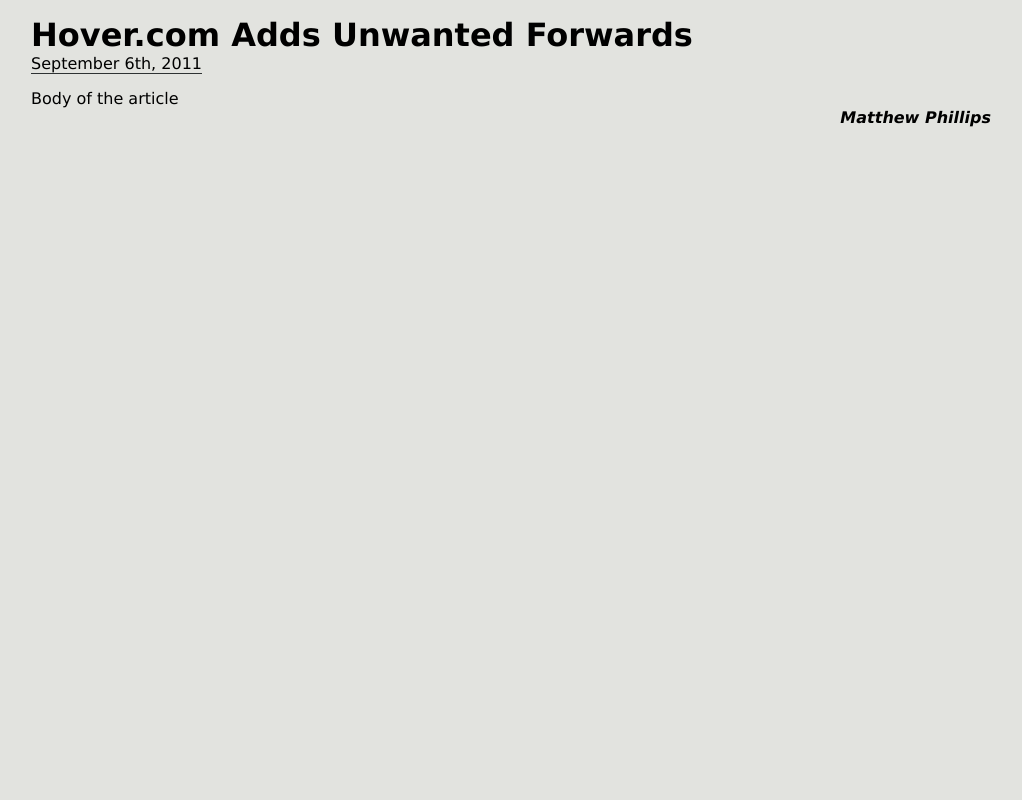
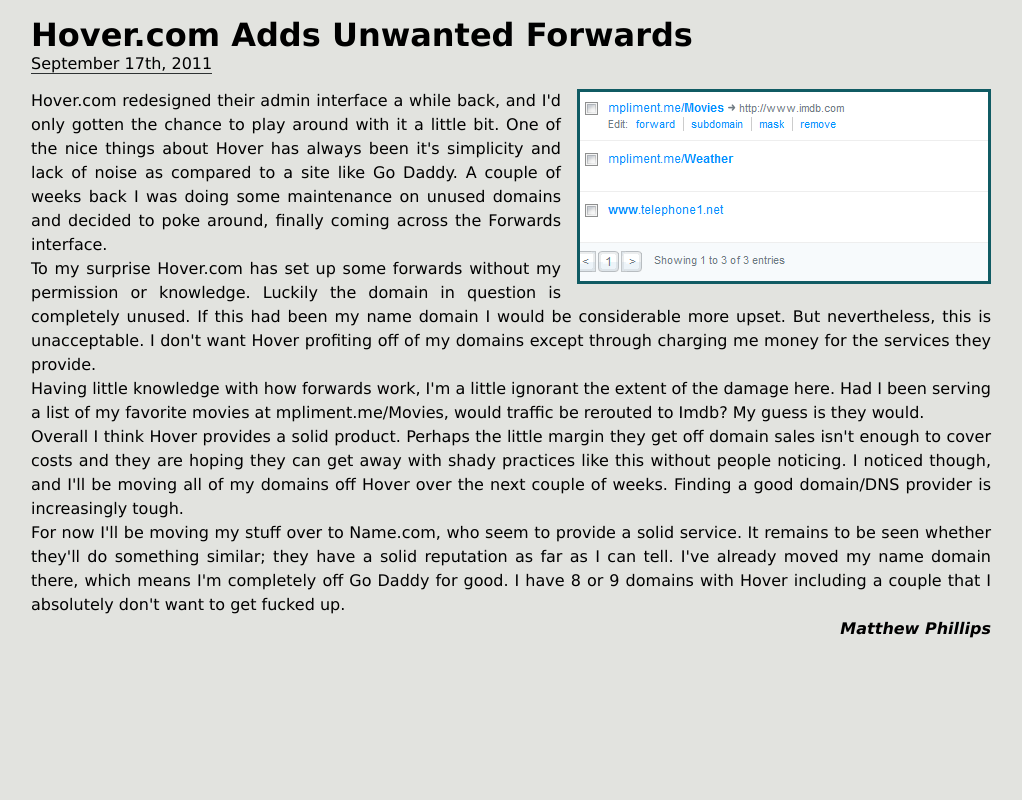
Before and after one commit to matthewpblog/matthewpblog.github.com, a web app: file posts/no-thanks-hover.html in a window 1280 px wide. Shown: the whole page, without its empty margins (129-1151 px from the left). Run offline with its HTML, style and script files only (its server is not run), Linux system fonts and the light colour scheme.

Commit message:
First post

```diff
--- a/css/post.css
+++ b/css/post.css
@@ -1,6 +1,7 @@
 body {
 	background: #E2E3DF;
 	font-family: Geneva,arial,serif;
+	padding-bottom: 2em;
 }
 
 body > header {
@@ -17,6 +18,10 @@
 article {
 	margin: 1em 10em 0 10em;
 	text-align: justify;
+}
+
+article p {
+	line-height: 1.5em;
 }
 
 article > header {
--- a/posts/no-thanks-hover.html
+++ b/posts/no-thanks-hover.html
@@ -1,20 +1,28 @@
 <html>
 <head>
-	<title>Notes</title>
+	<title>Hover.com Adds Unwanted Forwards</title>
 	<link rel="stylesheet" href="/css/reset.css" />
 	<link rel="stylesheet" href="/css/post.css" />
-	<link rel="alternate" href="/atom.xml" type="application/atom+xml"  title="Blog ATOM Feed" />
+	<link rel="alternate" href="/index.atom" type="application/atom+xml"  title="Matthew Phillips ATOM Feed" />
 	<!--[if lt IE 9]>
 		<script src="http://html5shiv.googlecode.com/svn/trunk/html5.js"></script>
 	<![endif]-->
+	<style type="text/css">
+		.f { float: right; margin: 0 0 0.2em 1em; border: 3px solid #105B63; }
+	</style>
 </head>
 <body>
 <article>
 	<header>
 		<h1>Hover.com Adds Unwanted Forwards</h1>
-		<time datetime="2011-09-06">September 6th, 2011</time>
+		<time datetime="2011-09-17">September 17th, 2011</time>
 	</header>
-	<p>Body of the article</p>
+	<img class="f" src="/posts/2011/09/img/my-forwards.png" alt="Forwarding my honor away" />
+	<p>Hover.com redesigned their admin interface a while back, and I'd only gotten the chance to play around with it a little bit. One of the nice things about Hover has always been it's simplicity and lack of noise as compared to a site like Go Daddy. A couple of weeks back I was doing some maintenance on unused domains and decided to poke around, finally coming across the Forwards interface.</p>
+	<p>To my surprise Hover.com has set up some forwards without my permission or knowledge. Luckily the domain in question is completely unused. If this had been my name domain I would be considerable more upset. But nevertheless, this is unacceptable. I don't want Hover profiting off of my domains except through charging me money for the services they provide.</p>
+	<p>Having little knowledge with how forwards work, I'm a little ignorant the extent of the damage here. Had I been serving a list of my favorite movies at mpliment.me/Movies, would traffic be rerouted to Imdb? My guess is they would.</p>
+	<p>Overall I think Hover provides a solid product. Perhaps the little margin they get off domain sales isn't enough to cover costs and they are hoping they can get away with shady practices like this without people noticing. I noticed though, and I'll be moving all of my domains off Hover over the next couple of weeks. Finding a good domain/DNS provider is increasingly tough.</p>
+	<p>For now I'll be moving my stuff over to Name.com, who seem to provide a solid service. It remains to be seen whether they'll do something similar; they have a solid reputation as far as I can tell. I've already moved my name domain there, which means I'm completely off Go Daddy for good. I have 8 or 9 domains with Hover including a couple that I absolutely don't want to get fucked up.</p>
 	<footer>
 		<p>Matthew Phillips</p>
 	</footer>
```
Also changed, not shown: css/main.css (+9 -0 lines), index.html (+10 -2 lines), 1 other file.
